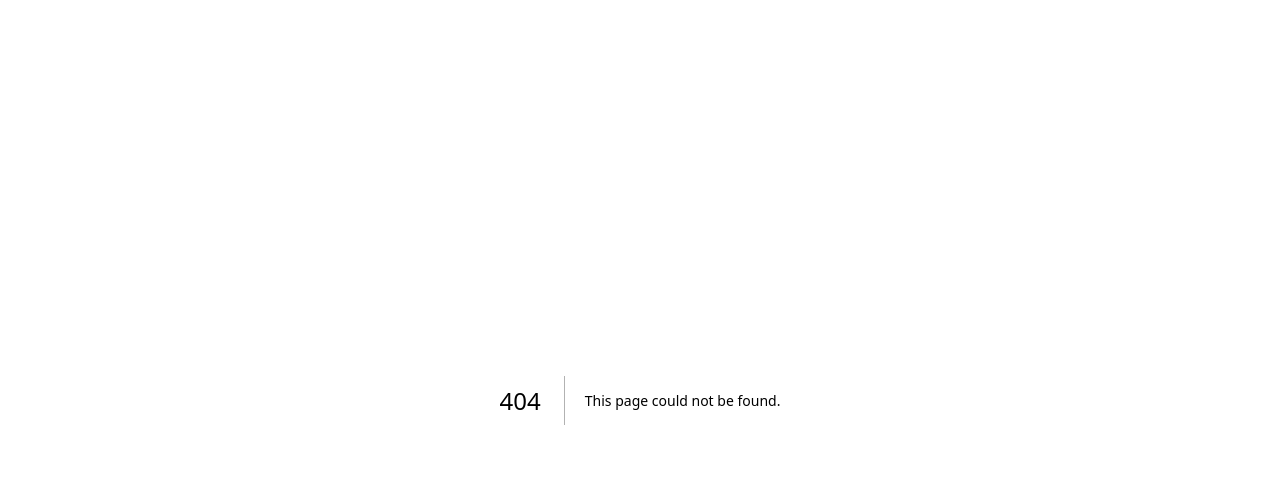
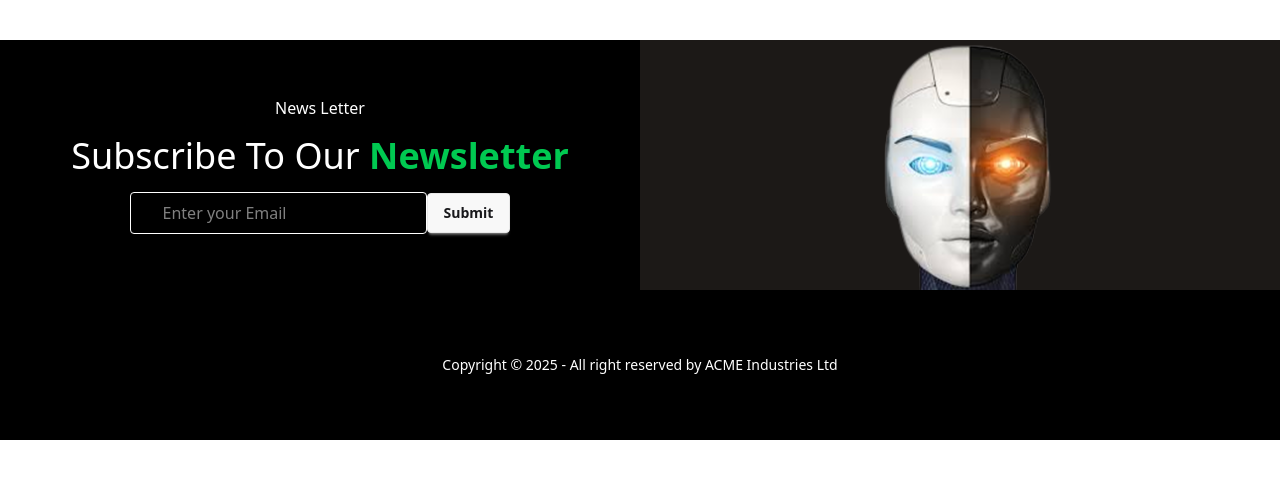
Before and after one commit to SakibFakir69/Ai-Learning-website-Landing-page-, a Next.js app: page /components/footer in a window 1280 px wide. Before the commit this address had no page. Shown: the top 478 px of the page. Built offline with nearby package versions, Linux system fonts and the light colour scheme.

Commit message:
footer done

```diff
--- /dev/null
+++ b/src/app/components/footer/page.jsx
@@ -0,0 +1,43 @@
+import React from "react";
+import foot from "../../../../public/footer.png";
+import Image from "next/image";
+function Footerpage() {
+  return (
+    <div className="w-full mt-10">
+
+      <section className="md:flex">
+        <div className="bg-black flex flex-1 text-white justify-center items-center flex-col gap-4">
+          <p>News Letter</p>
+          <h2 className="text-2xl md:text-4xl">
+            Subscribe To Our{" "}
+            <span className="text-green-500 font-semibold">Newsletter</span>
+          </h2>
+
+          <div className="flex justify-center items-center">
+            <input
+              type="text"
+              placeholder="Enter your Email"
+              className="px-8 py-2 border rounded"
+            />
+            <button className="btn py-2">Submit</button>
+          </div>
+        </div>
+
+        <div className="flex flex-1 justify-center items-center bg-stone-900">
+          <Image src={foot} height={250} alt="foot" />
+        </div>
+      </section>
+
+      <footer className="footer sm:footer-horizontal footer-center  p-4 text-white bg-black h-[150px]">
+        <aside className="text-white">
+          <p>
+            Copyright © {new Date().getFullYear()} - All right reserved by ACME
+            Industries Ltd
+          </p>
+        </aside>
+      </footer>
+    </div>
+  );
+}
+
+export default Footerpage;
--- a/src/app/page.js
+++ b/src/app/page.js
@@ -2,6 +2,7 @@ import BannerPage from "./components/Banner/page";
 import ContactPage from "./components/contact/page";
 import Course from "./components/courseSection/Course";
 import Faq from "./components/faq/page";
+import Footerpage from "./components/footer/page";
 import NavbarPage from "./components/Navbar/page";
 import Number from "./components/numberSection/Number";
 import AboutUs from "./components/powerSection/page";
@@ -48,6 +49,7 @@ export default function HomePage() {
     <PriceSection/>
     <Faq/>
     <ContactPage/>
+    <Footerpage/>
     </main>
 
 
```
Also changed, not shown: public/footer.png (added).
